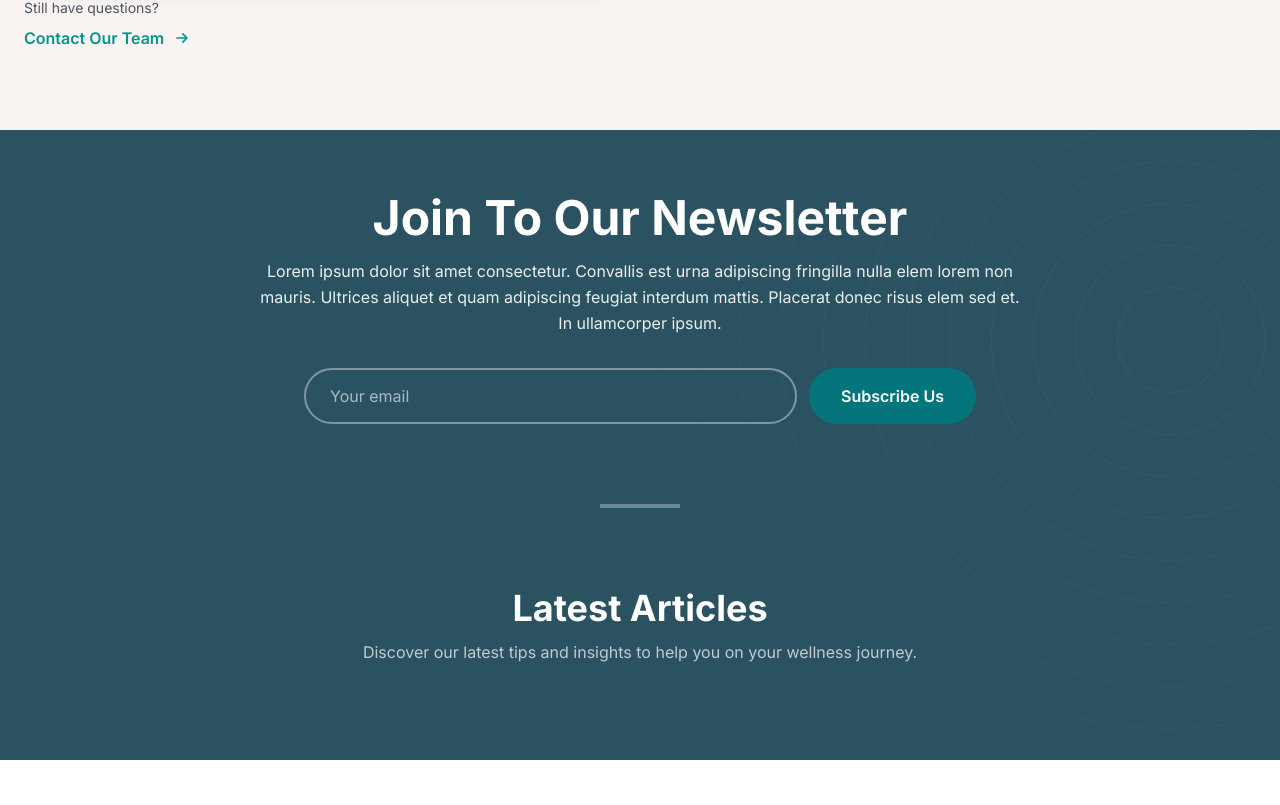
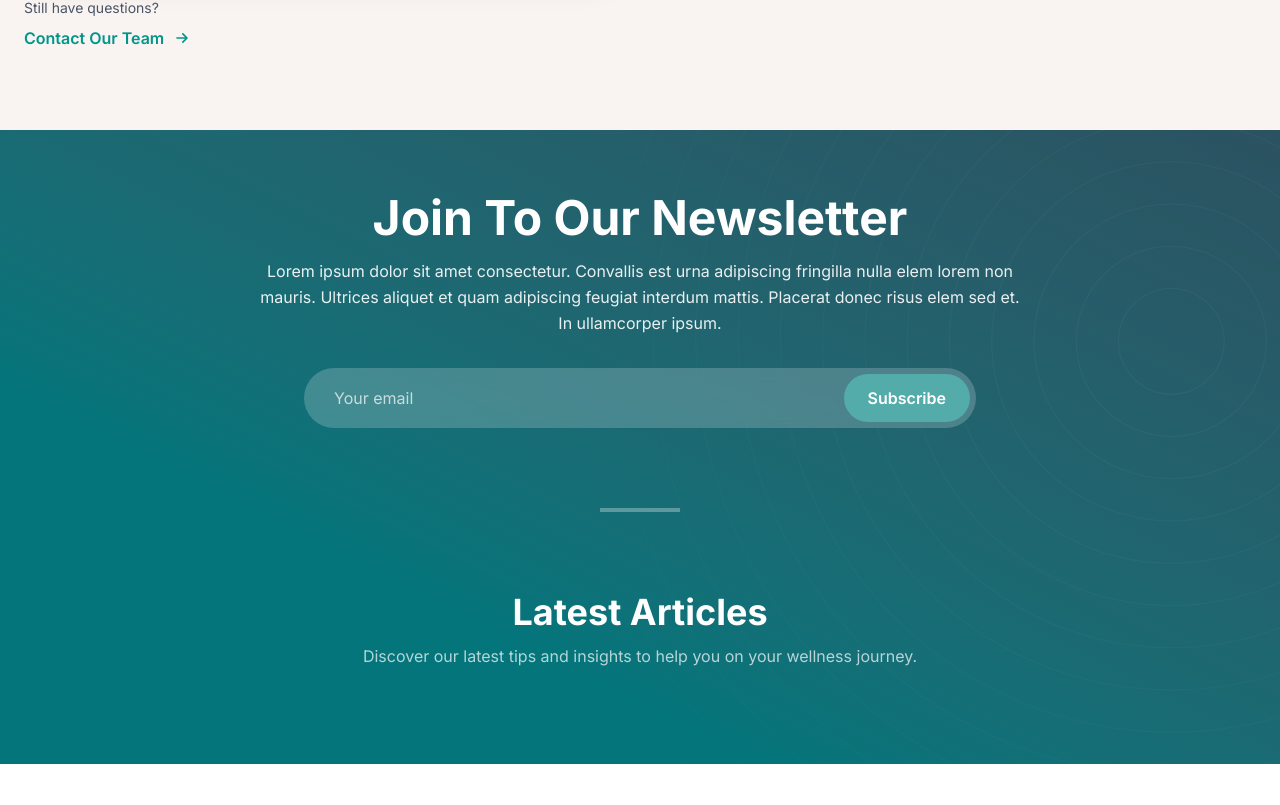
Before and after one commit to AnekantEmployee/winovermind, a Next.js app: page / in a window 1280 px wide. Shown: the part 6735-7540 px from the top of the page. Built offline with nearby package versions, Linux system fonts and the light colour scheme.

Commit message:
`Updated LatestArticlesSection component with new background gradient and form styling`

```diff
--- a/components/LatestArticlesSection.tsx
+++ b/components/LatestArticlesSection.tsx
@@ -37,7 +37,7 @@ export default function LatestArticlesSection() {
   return (
     <section className="relative overflow-hidden">
       {/* Newsletter + Articles combined section with teal background */}
-      <div className="bg-primary relative">
+      <div className="bg-gradient-to-tr from-secondary to-primary from-[30%] relative">
         {/* Decorative circular pattern */}
         <div className="absolute right-0 top-0 w-1/2 h-full opacity-10">
           <svg className="w-full h-full" viewBox="0 0 600 600" fill="none">
@@ -71,18 +71,18 @@ export default function LatestArticlesSection() {
 
             {/* Newsletter Form */}
             <form className="max-w-2xl mx-auto">
-              <div className="flex flex-col sm:flex-row gap-3">
+              <div className="relative bg-white/20 backdrop-blur-sm rounded-full p-1.5">
                 <input
                   type="email"
                   placeholder="Your email"
                   required
-                  className="flex-1 px-6 py-3.5 rounded-full bg-transparent border-2 border-white/40 text-white placeholder-white/60 focus:outline-none focus:border-white/70 transition"
+                  className="w-full pr-32 pl-6 py-3 rounded-full bg-transparent text-white placeholder-white/70 focus:outline-none"
                 />
                 <button
                   type="submit"
-                  className="px-8 py-3.5 bg-secondary hover:bg-teal-400 text-white font-semibold rounded-full transition whitespace-nowrap"
+                  className="absolute right-1.5 top-1.5 px-6 py-3 bg-[#53ACAA] hover:bg-teal-400 text-white font-semibold rounded-full transition whitespace-nowrap"
                 >
-                  Subscribe Us
+                  Subscribe
                 </button>
               </div>
             </form>
```
